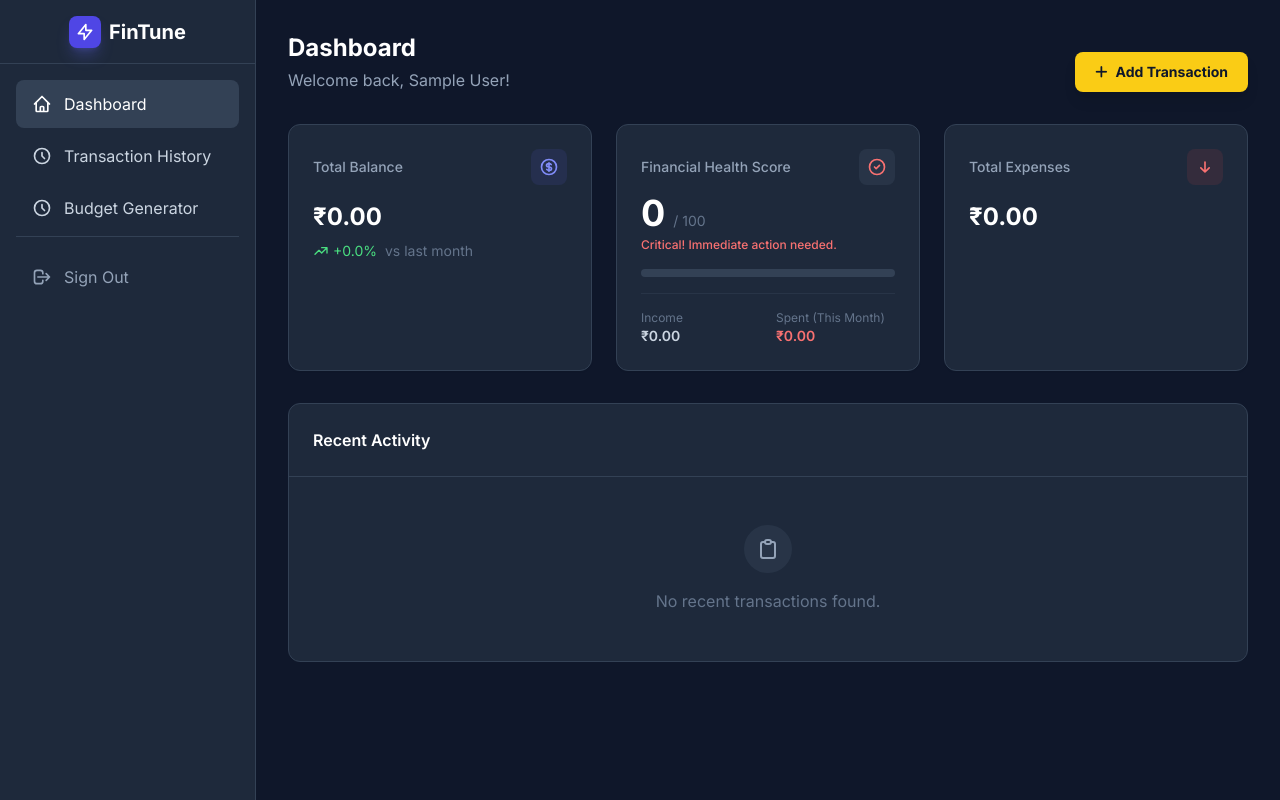
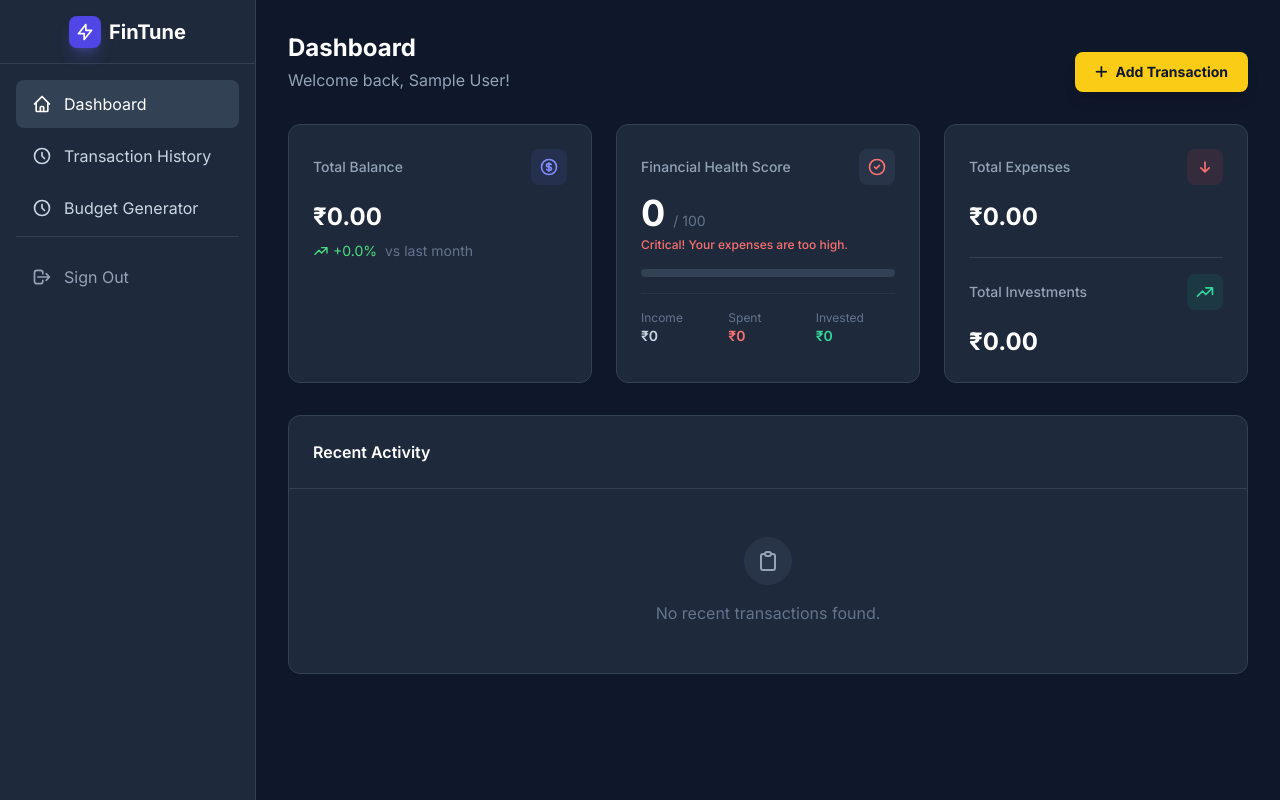
Before and after one commit to ShivamBhilare/FinTune, a Django app: page / in a window 1280 px wide. Run offline with Django 5.2, Linux system fonts and the light colour scheme; the visitor is signed in with stand-in values (Sample User, id 1); data that the repository does not hold is empty; some libraries are stand-ins or nearby versions.

```diff
--- a/dashboard/templates/dashboard/home.html
+++ b/dashboard/templates/dashboard/home.html
@@ -112,17 +112,23 @@
       ></div>
     </div>
 
-    <div class="grid grid-cols-2 gap-4 mt-4 pt-4 border-t border-slate-700/50">
+    <div class="grid grid-cols-3 gap-2 mt-4 pt-4 border-t border-slate-700/50">
       <div>
         <p class="text-xs text-slate-500">Income</p>
         <p class="text-sm font-semibold text-slate-300">
-          ₹{{ monthly_income|floatformat:2 }}
+          ₹{{ monthly_income|floatformat:0 }}
         </p>
       </div>
       <div>
-        <p class="text-xs text-slate-500">Spent (This Month)</p>
+        <p class="text-xs text-slate-500">Spent</p>
         <p class="text-sm font-semibold text-red-400">
-          ₹{{ current_expenses|floatformat:2 }}
+          ₹{{ current_expenses|floatformat:0 }}
+        </p>
+      </div>
+      <div>
+        <p class="text-xs text-slate-500">Invested</p>
+        <p class="text-sm font-semibold text-emerald-400">
+          ₹{{ monthly_investments|floatformat:0 }}
         </p>
       </div>
     </div>
@@ -148,8 +154,35 @@
         </svg>
       </div>
     </div>
+    <div class="text-2xl font-bold text-white mb-6">
+      ₹{{ total_expense|floatformat:2 }}
+    </div>
+
+    <!-- Divider -->
+    <div class="h-px bg-slate-700 my-4"></div>
+
+    <!-- Investments Section -->
+    <div class="flex items-center justify-between mb-4">
+      <h3 class="text-slate-400 text-sm font-medium">Total Investments</h3>
+      <div class="p-2 bg-emerald-500/10 rounded-lg">
+        <svg
+          xmlns="http://www.w3.org/2000/svg"
+          class="h-5 w-5 text-emerald-400"
+          fill="none"
+          viewBox="0 0 24 24"
+          stroke="currentColor"
+        >
+          <path
+            stroke-linecap="round"
+            stroke-linejoin="round"
+            stroke-width="2"
+            d="M13 7h8m0 0v8m0-8l-8 8-4-4-6 6"
+          />
+        </svg>
+      </div>
+    </div>
     <div class="text-2xl font-bold text-white">
-      ₹{{ total_expense|floatformat:2 }}
+      ₹{{ total_investment|floatformat:2 }}
     </div>
   </div>
 </div>
--- a/dashboard/views/dashboard_views.py
+++ b/dashboard/views/dashboard_views.py
@@ -30,10 +30,18 @@ def home(request):
     now = timezone.now()
     current_month_expense = Transaction.objects.filter(
         user=user,
-        transaction_type__in=['EXPENSE', 'INVESTMENT'],
+        transaction_type__in=['EXPENSE'],
         date__month=now.month,
-        date__year=now.year,
-        is_external=False
+        date__year=now.year
+    ).aggregate(Sum('amount'))['amount__sum'] or 0
+
+    # Calculate Current Month Expense for Display
+    now = timezone.now()
+    current_month_investment = Transaction.objects.filter(
+        user=user,
+        transaction_type='INVESTMENT',
+        date__month=now.month,
+        date__year=now.year
     ).aggregate(Sum('amount'))['amount__sum'] or 0
 
     # Previous Month Stats (30 days ago)
@@ -57,7 +65,8 @@ def home(request):
     context = {
         'total_balance': balance,
         'total_income': income,
-        'total_expense': current_month_expense, # Using current month expense as requested
+        'total_expense': current_month_expense,
+        'total_investment': current_month_investment,
         'recent_transactions': recent_transactions,
         'percentage_change': percentage_change,
         'balance_is_positive': percentage_change >= 0
--- a/dashboard/views/healthScore_views.py
+++ b/dashboard/views/healthScore_views.py
@@ -6,76 +6,97 @@ from dashboard.models import Transaction
 def get_health_score_context(user):
     now = timezone.now()
 
-    # --- 1. Get User Income for CURRENT MONTH to simulate "Monthly Income" ---
-    # Since we don't have a Profile model with a fixed salary, we sum actual income.
-    monthly_income = Transaction.objects.filter(
+    # 1. Income (Fixed Profile Income + Variable Income Transactions)
+    try:
+        fixed_income = user.profile.monthly_income or Decimal(0)
+    except Exception:
+        fixed_income = Decimal(0)
+
+    # Fetch variable income (e.g., side hustles, gifts) from transactions
+    variable_income = Transaction.objects.filter(
         user=user,
         transaction_type='INCOME',
         date__month=now.month,
         date__year=now.year
     ).aggregate(Sum('amount'))['amount__sum'] or Decimal(0)
 
+    monthly_income = fixed_income + variable_income
 
-    # Filter: Current User + Expense Type + Current Month + Current Year
-    current_month_expenses = Transaction.objects.filter(
+    # 2. Expenses (Include ALL, even external)
+    monthly_expenses = Transaction.objects.filter(
         user=user,
         transaction_type='EXPENSE',
         date__month=now.month,
-        date__year=now.year
+        date__year=now.year,
+        # is_external=False  <-- Commented out to include external expenses
     ).aggregate(Sum('amount'))['amount__sum'] or Decimal(0)
 
-    # --- 3. The Health Score Logic (0-100) ---
+    # 3. Investments (Include ALL, even external)
+    monthly_investments = Transaction.objects.filter(
+        user=user,
+        transaction_type='INVESTMENT',
+        date__month=now.month,
+        date__year=now.year,
+        # is_external=False  <-- Commented out to include external investments
+    ).aggregate(Sum('amount'))['amount__sum'] or Decimal(0)
+
+    # --- ADVANCED HEALTH SCORE LOGIC (Total 100) ---
     health_score = 0
 
     if monthly_income > 0:
-        # Metric A: Savings Rate (Target: Save 20% of income)
-        savings = monthly_income - current_month_expenses
-        savings_rate = (savings / monthly_income) * 100
+        # A. Burn Rate (40 Points): Expenses vs Income
+        # Goal: Keep expenses low (e.g. < 50% is perfect)
+        expense_ratio = (monthly_expenses / monthly_income) * 100
+        if expense_ratio <= 50:
+            score_expense = 40  # Perfect (Living well within means)
+        elif expense_ratio >= 100:
+            score_expense = 0   # Broke
+        else:
+            # Linear decay: 50% -> 40pts, 100% -> 0pts
+            # Range is 50. Points range is 40. Scale factor = 40/50 = 0.8
+            score_expense = 40 - ((expense_ratio - 50) * Decimal(0.8))
 
-        # Scoring Rules for Savings
-        if savings_rate >= 20:
-            score_savings = 50  # Perfect score
-        elif savings_rate < 0:
-            score_savings = 0   # In Debt
+        # B. Investment Rate (40 Points): Building Wealth
+        # Goal: Invest 20% of income
+        invest_ratio = (monthly_investments / monthly_income) * 100
+        if invest_ratio >= 20:
+            score_invest = 40 # Perfect
         else:
-            score_savings = (savings_rate / 20) * 50 # Scaled score
+            # Scale: 0% -> 0pts, 20% -> 40pts
+            score_invest = (invest_ratio / 20) * 40
 
-        # Metric B: Expense Control (Target: Spend < 80% of income)
-        spend_ratio = (current_month_expenses / monthly_income) * 100
+        # C. Cash Flow (20 Points): Positive Net Flow
+        # Net Flow = Income - Expenses - Investments
+        net_flow = monthly_income - monthly_expenses - monthly_investments
+        if net_flow >= 0:
+            score_cashflow = 20
+        else:
+            score_cashflow = 0 # Deficit spending
 
-        if spend_ratio > 100:
-            score_control = 0
-        elif spend_ratio < 50:
-            score_control = 50
-        else:
-            # If you spend 80%, you get 20pts. If you spend 50%, you get 50pts.
-            score_control = 50 - (spend_ratio - 50)
-
-        health_score = int(score_savings + max(0, score_control))
-
-        # Clamp score between 0 and 100
+        health_score = int(score_expense + score_invest + score_cashflow)
+        # Clamp to 100 max
         health_score = max(0, min(100, health_score))
 
-    # --- 4. Determine UI Colors & Messages ---
+    # --- UI Formatting ---
     if health_score >= 80:
-        score_color = "text-emerald-400" # Green
+        score_color = "text-emerald-400"
         progress_color = "bg-emerald-500"
-        message = "Excellent! You're a master."
+        message = "Excellent! You're a Wealth Builder."
     elif health_score >= 50:
-        score_color = "text-yellow-400" # Yellow
+        score_color = "text-yellow-400"
         progress_color = "bg-yellow-500"
-        message = "Good, but watch your spending."
+        message = "Good, but try to boost investments."
     else:
-        score_color = "text-red-400" # Red
+        score_color = "text-red-400"
         progress_color = "bg-red-500"
-        message = "Critical! Immediate action needed."
+        message = "Critical! Your expenses are too high."
 
     return {
         'health_score': health_score,
-        'score_color': score_color,     # For text
-        'progress_color': progress_color, # For progress bar
+        'score_color': score_color,
+        'progress_color': progress_color,
         'message': message,
         'monthly_income': monthly_income,
-        'current_expenses': current_month_expenses,
-        'savings': monthly_income - current_month_expenses
+        'current_expenses': monthly_expenses,
+        'monthly_investments': monthly_investments
     }
```
Also changed, not shown: dashboard/templates/dashboard/budget_generator.html (+15 -3 lines), dashboard/templates/dashboard/transaction_history.html (+18 -2 lines), dashboard/views/budgetGen_views.py (+50 -8 lines).
